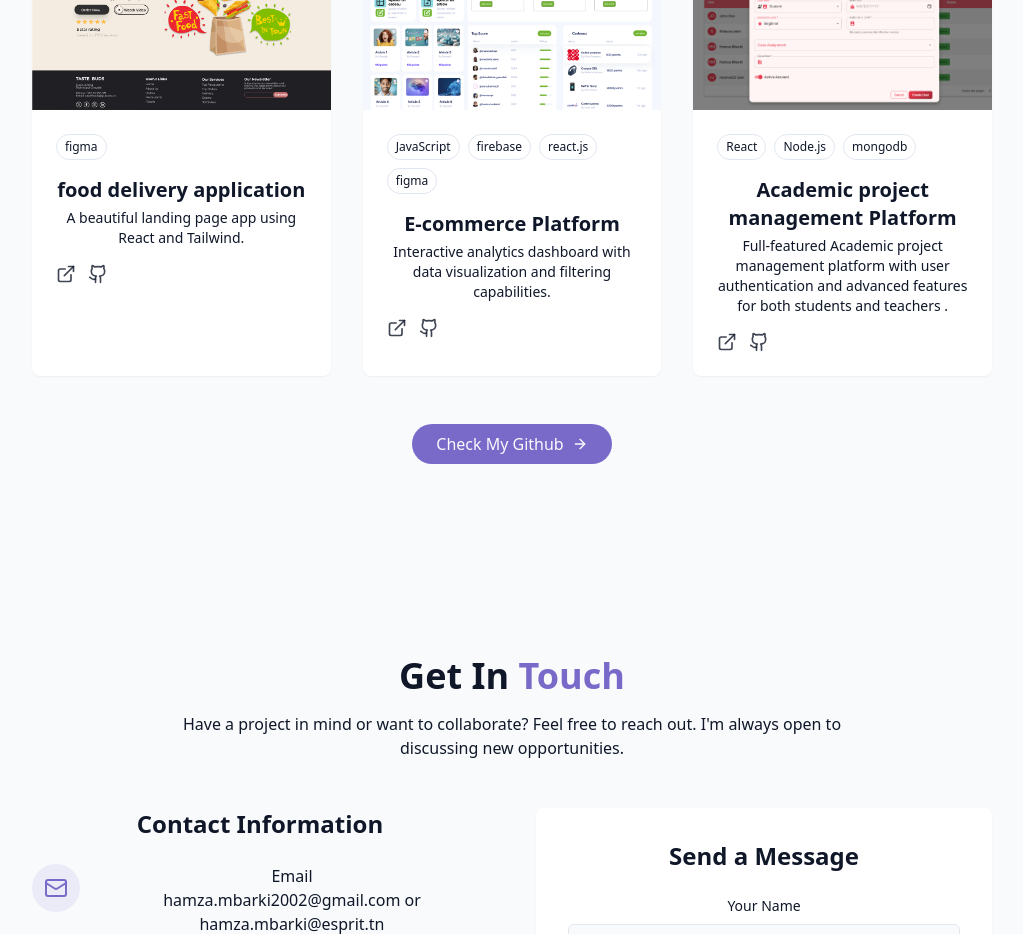
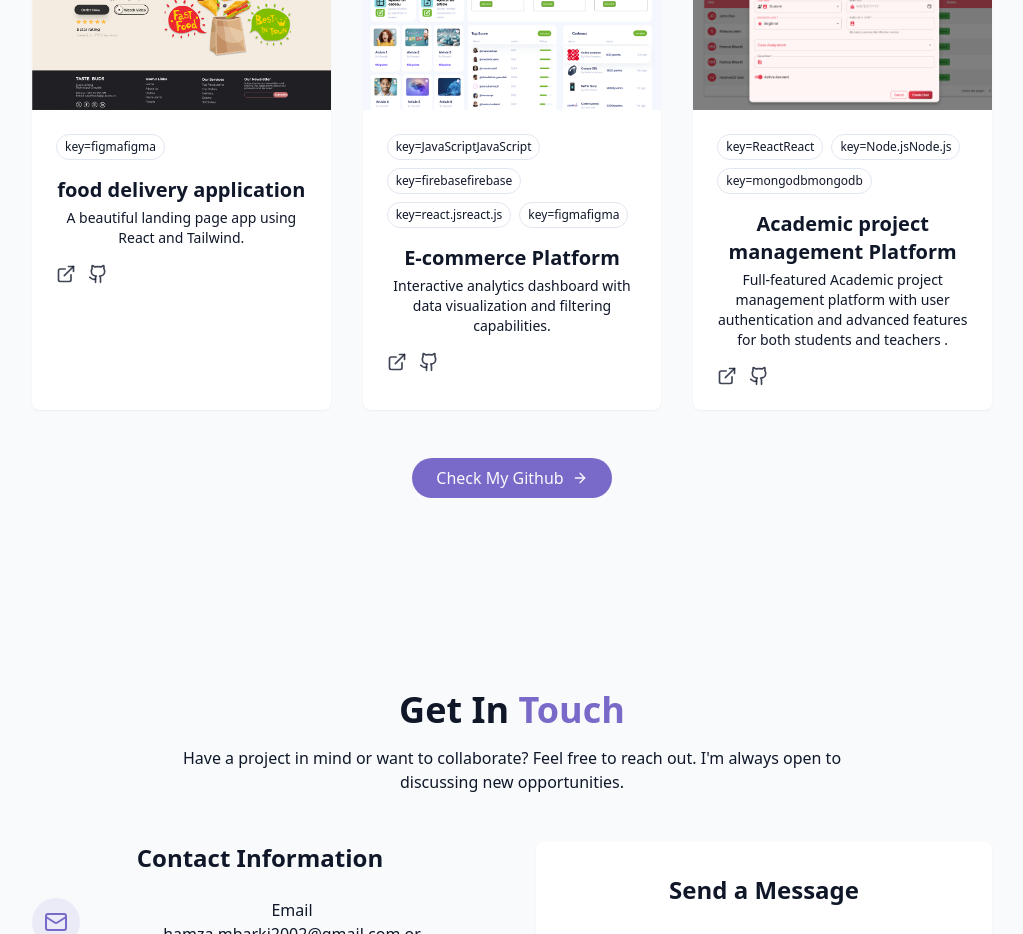
Before and after one commit to hamzaMb456/portfolio, a React (Vite) app: page / in a window 1280 px wide. Shown: the part 2940-3874 px from the top of the page, without its empty margins (128-1151 px from the left). Built offline with nearby package versions, Linux system fonts and the light colour scheme.

Commit message:
Fix missing key prop in ProjectsSection

```diff
--- a/src/components/ProjectsSection.jsx
+++ b/src/components/ProjectsSection.jsx
@@ -64,6 +64,7 @@ export const ProjectsSection = () => {
                 <div className="flex flex-wrap gap-2 mb-4">
                   {project.tags.map((tag) => (
                     <span className="px-2 py-1 text-xs font-medium border rounded-full bg-secondary text-secondary-foreground">
+                     key={tag}
                       {tag}
                     </span>
                   ))}
```
